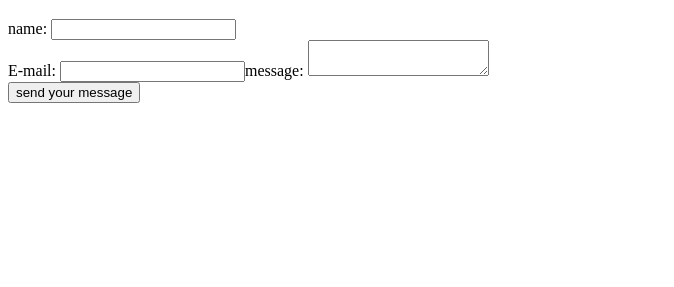
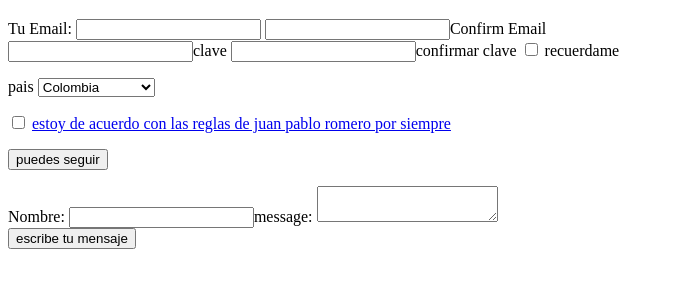
Before and after one commit to juanpabloo198921/formulario-juan-pablo, a plain HTML site: page index.html in a window 1280 px wide. Shown: the part 61-348 px from the top of the page, without its empty margins (0-674 px from the left). Drawn offline with Linux system fonts and the light colour scheme.

Commit message:
formulario

```diff
--- a/index.html
+++ b/index.html
@@ -7,11 +7,45 @@
 	<h1>formulario</h1>
 <form action="/my-handing-form page" method="post">
 <div>
-<label for="email">name:</label>
+<label for="email">Tu Email:</label
+	>
 <input type="text" id="email" name= "user_email" />
-</div>
+<input for="email">Confirm Email</div>
+
+<input for="contraseña">clave</div>
+<input for="contraseña">confirmar clave</label>
+
+<input type="checkbox"> recuerdame</label>
+ </p>
+  <p>
+    <label>pais</label>
+    <select>
+      <option>Colombia</option>
+      <option>brasil</option>
+      <option>Germany</option>
+      <option>Italy</option>
+      <option>Japan</option>
+      <option>Russia</option>
+      <option>United Kingdom</option>
+      <option>United States</option>
+    </select>
+  </p>
+  <p>
+
+  	 <div>
+      <input type="checkbox" value="terms">
+       <a href="/terms">estoy de acuerdo con las reglas de juan pablo romero por siempre</a>
+    </div>
+  </p>
+  <p>
+    <button>
+      puedes seguir
+    </button>
+  </p>
+</form>
+
 <div>
-  <label for="email">E-mail:</label>
+  <label for="email">Nombre:</label>
   <input type="email" id="mail" name="user_email />
 </div>
 <div>
@@ -22,9 +56,11 @@
 
   <div class="button">
 
-  	<button type=submit">send your message</button>
+  	<button type=submit">escribe tu mensaje</button>
 
  </div>
+
+ <table></table>
 
 </form>
 
```
